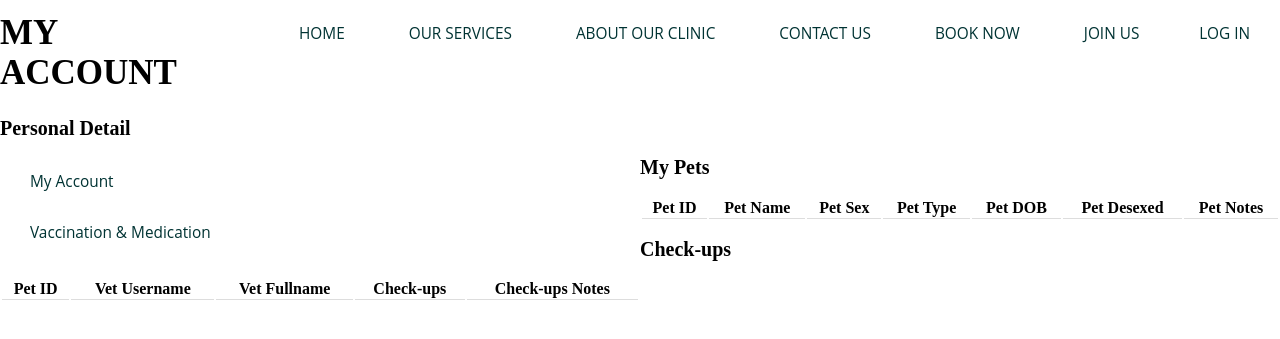
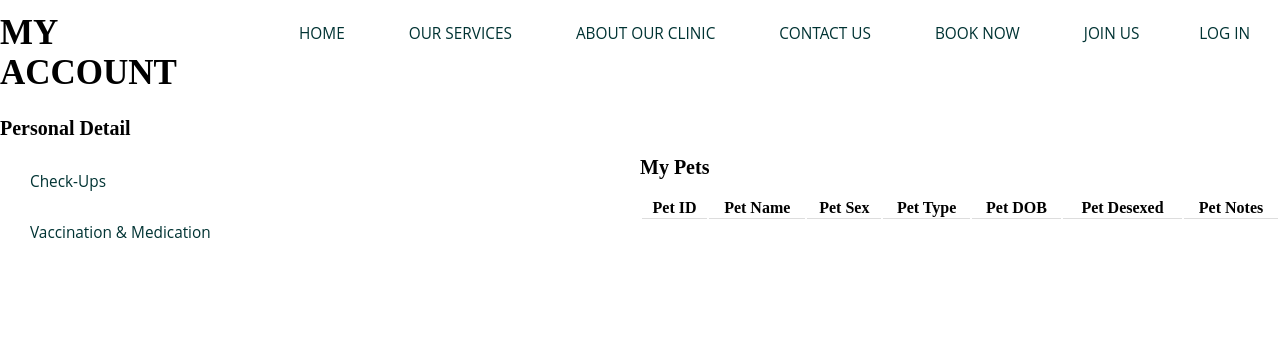
Before and after one commit to Latrobe-IT-2021-Project3AB-Team-PASS/web, a PHP site: page /myAccount.php in a window 1280 px wide. Shown: the part 80-419 px from the top of the page. Run offline with PHP 8.4, Linux system fonts and the light colour scheme; data that the repository does not hold is empty.

Commit message:
Update myAccount.php

```diff
--- a/myAccount.php
+++ b/myAccount.php
@@ -42,7 +42,7 @@
 
 				</h2>
 
-			 <li><a align="left" href="myAccount.php">My Account</a></li>
+			 <li><a align="left" href="checkups.php">Check-Ups</a></li>
 			 <br><li><a align="left" href="petsVaccination.php">Vaccination & Medication</a></li>
 
 </section>
@@ -91,36 +91,3 @@
 
 	</table>
 </section>
-<h2>Check-ups</h2>
-<table style="width:50%">
-
-		<tr>
-			<th>Pet ID</th>
-			<th>Vet Username</th>
-			<th>Vet Fullname</th>
-			<th>Check-ups</th>
-			<th>Check-ups Notes</th>
-
-		</tr>
-					<?php
-						if (isset($_SESSION["username"])) {
-							$uid = $_SESSION['username'];
-						$query = "SELECT * FROM `Checkups` where Account_username = '$uid'";
-						$query_run = mysqli_query($conn, $query);
-
-						while ($row = mysqli_fetch_array($query_run)) {
-						?>
-						<tr style="text-align:center">
-							<td><?php echo $row['Pet_id']; ?></td>
-							<td><?php echo $row['Vet_username']; ?></td>
-							<td><?php echo $row['Vet_fullname']; ?></td>
-							<td><?php echo $row['Checkups_type']; ?></td>
-							<td><?php echo $row['Checkups_notes']; ?></td>
-						</tr>
-						<?php
-						}
-
-						}
-					?>
-
-	</table
```
